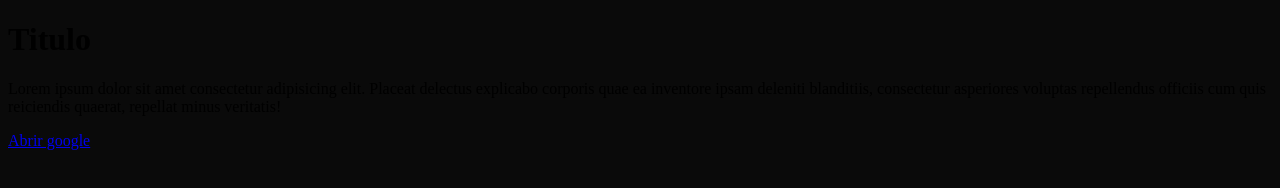
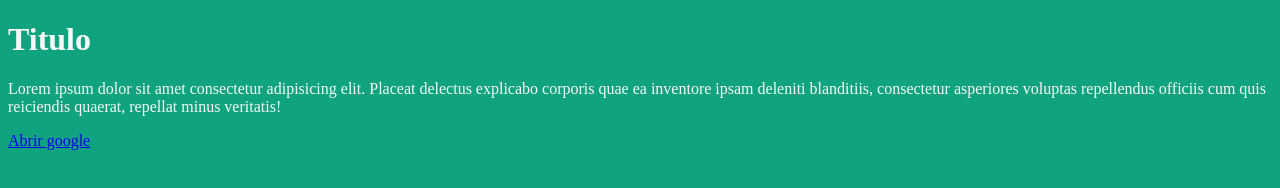
Before and after one commit to playerjvcjvc/site, a plain HTML site: page index.html in a window 1280 px wide. Drawn offline with Linux system fonts and the light colour scheme.

Commit message:
Update styles.css

```diff
--- a/styles.css
+++ b/styles.css
@@ -1,11 +1,11 @@
 body{
-    background-color: rgb(10, 10, 10);
+    background-color: rgb(16,163,127);
 }
 
 h1{
-    color: rgb(0, 0, 0);
+    color: rgb(247,247,247);
 }
 
 p{
-    color: rgb(0, 0, 0);
+    color: rgb(247,247,247);
 }
```
